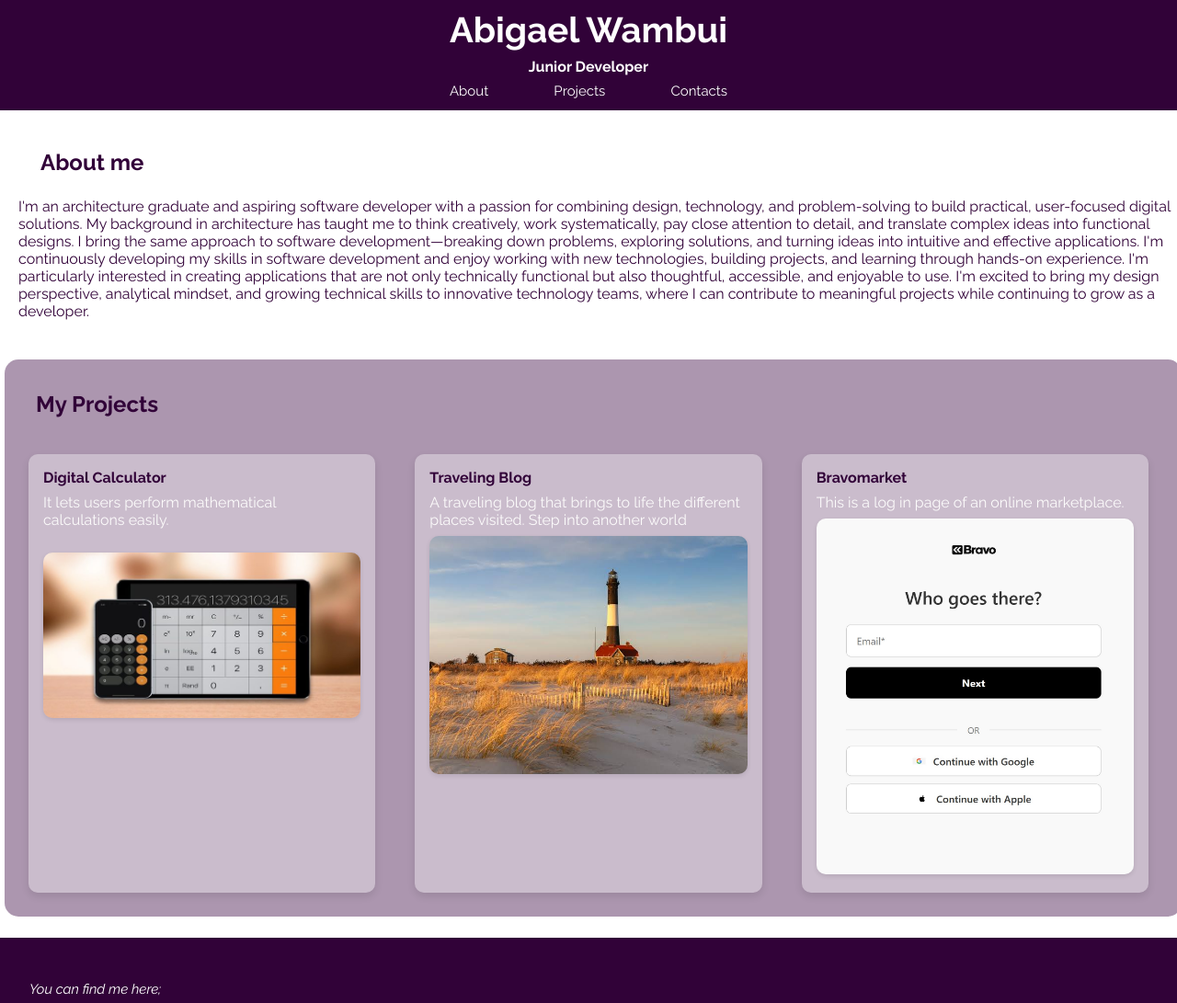
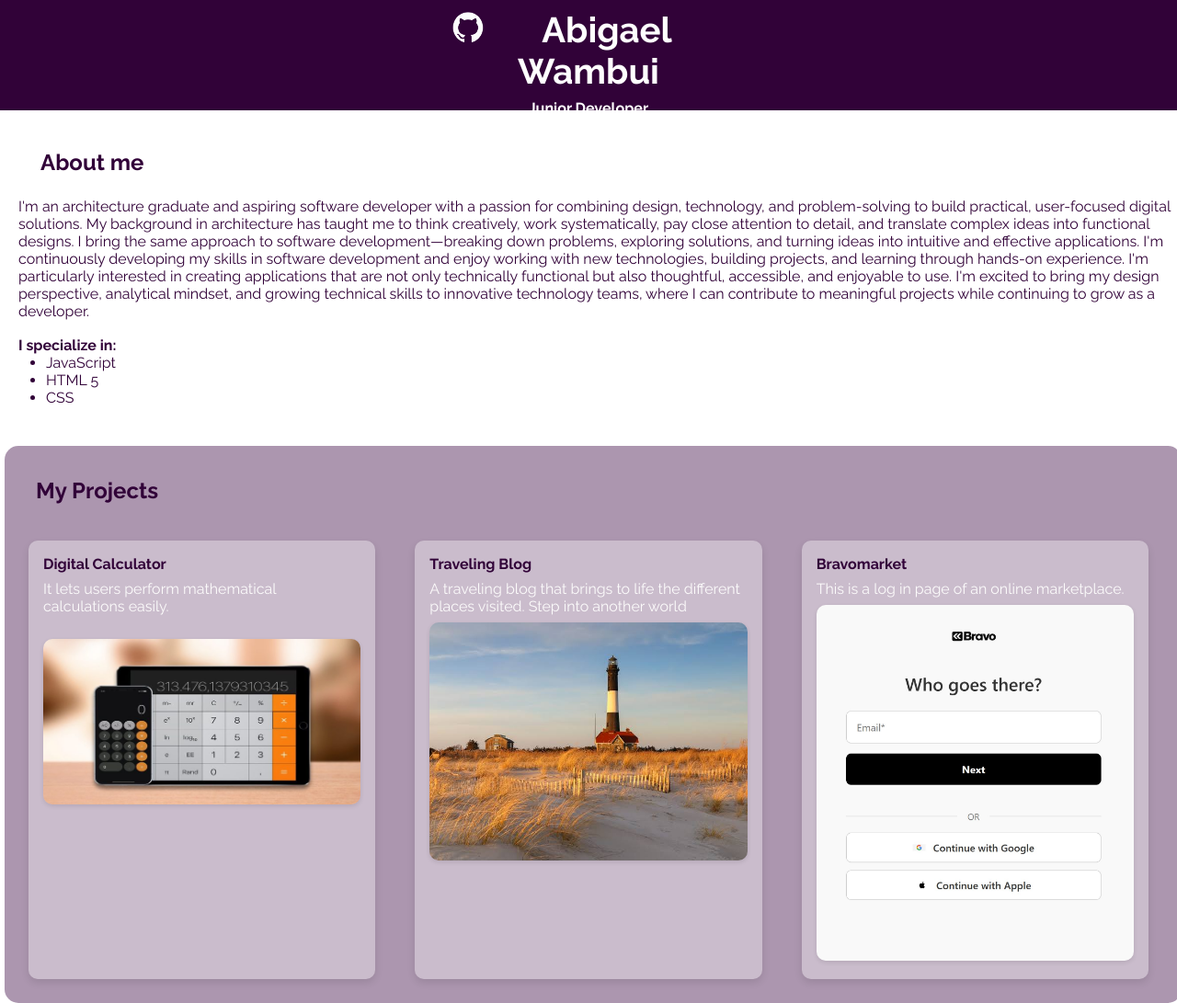
Before and after one commit to abigaelwambui/my-portfolio, a plain HTML site: page index.html in a window 1280 px wide. Shown: the top 1091 px of the page at 92% size. Drawn offline with Linux system fonts and the light colour scheme.

Commit message:
Added the skills list and github link

```diff
--- a/index.html
+++ b/index.html
@@ -14,7 +14,13 @@
     <main>
         <header class="header">
             <div>
-                <h2>Abigael Wambui</h2>
+                <div class="heading">
+                    <a href="https://github.com/abigaelwambui">
+                        <img src="assets/images/github_white_transparent.png" alt="github logo">
+                    </a>
+                    <h2>Abigael Wambui</h2>
+                </div>
+
                 <h4>Junior Developer</h4>
                 <div class="hyperlinks">
                     <a href="#about">About</a>
@@ -28,6 +34,18 @@
         <section id="about">
             <h2>About me</h2>
             <p>I'm an architecture graduate and aspiring software developer with a passion for combining design, technology, and problem-solving to build practical, user-focused digital solutions. My background in architecture has taught me to think creatively, work systematically, pay close attention to detail, and translate complex ideas into functional designs. I bring the same approach to software development—breaking down problems, exploring solutions, and turning ideas into intuitive and effective applications. I'm continuously developing my skills in software development and enjoy working with new technologies, building projects, and learning through hands-on experience. I'm particularly interested in creating applications that are not only technically functional but also thoughtful, accessible, and enjoyable to use. I'm excited to bring my design perspective, analytical mindset, and growing technical skills to innovative technology teams, where I can contribute to meaningful projects while continuing to grow as a developer.</p>
+
+            <br>
+
+            <section class="skills">
+                <p>I specialize in:</p>
+                <ul>
+                    <li>JavaScript</li>
+                    <li>HTML 5</li>
+                    <li>CSS</li>
+
+                </ul>
+            </section>
         </section>
         <br>
         <section id="projects">
@@ -75,10 +93,6 @@
             </li>
             <li>
                 <div class="logos">
-                    <a href="https://github.com/abigaelwambui">
-                        <img src="assets/images/github.png" alt="github logo" width="100%">
-                    </a>
-
                     <a href="mailto: mwangiabigael235@gmail.com">
                         <img src="assets/images/gmail 2.png" alt="gmail logo" width="100%">
                     </a>
--- a/style.css
+++ b/style.css
@@ -17,6 +17,11 @@ body main .header {
     height: 120px;
     top: 0;
     z-index: 1000;
+}
+
+body main .header a img {
+    float: left;
+    width: 40px;
 }
 
 body main .header h2 {
@@ -39,7 +44,7 @@ body main .header h4 {
     margin: 0.5em;
 }
 
-body .hyperlinks {
+body main .header .hyperlinks {
     display: flex;
     justify-content:space-between
 }
@@ -76,6 +81,18 @@ body main p {
     font-optical-sizing: auto;
     font-style: normal;
     color: #310238;
+}
+
+body main #about .skills p {
+    font-weight: bold;
+}
+
+body main #about .skills ul {
+    font-family: "Raleway", sans-serif;
+    font-optical-sizing: auto;
+    font-style: normal;
+    color: #310238;
+    margin: 0 30px
 }
 
 body main #projects {
```
Also changed, not shown: assets/images/ChatGPT Image Sep 29, 2026, 07_49_14 AM.png (added), assets/images/github_white_transparent.png (added).
